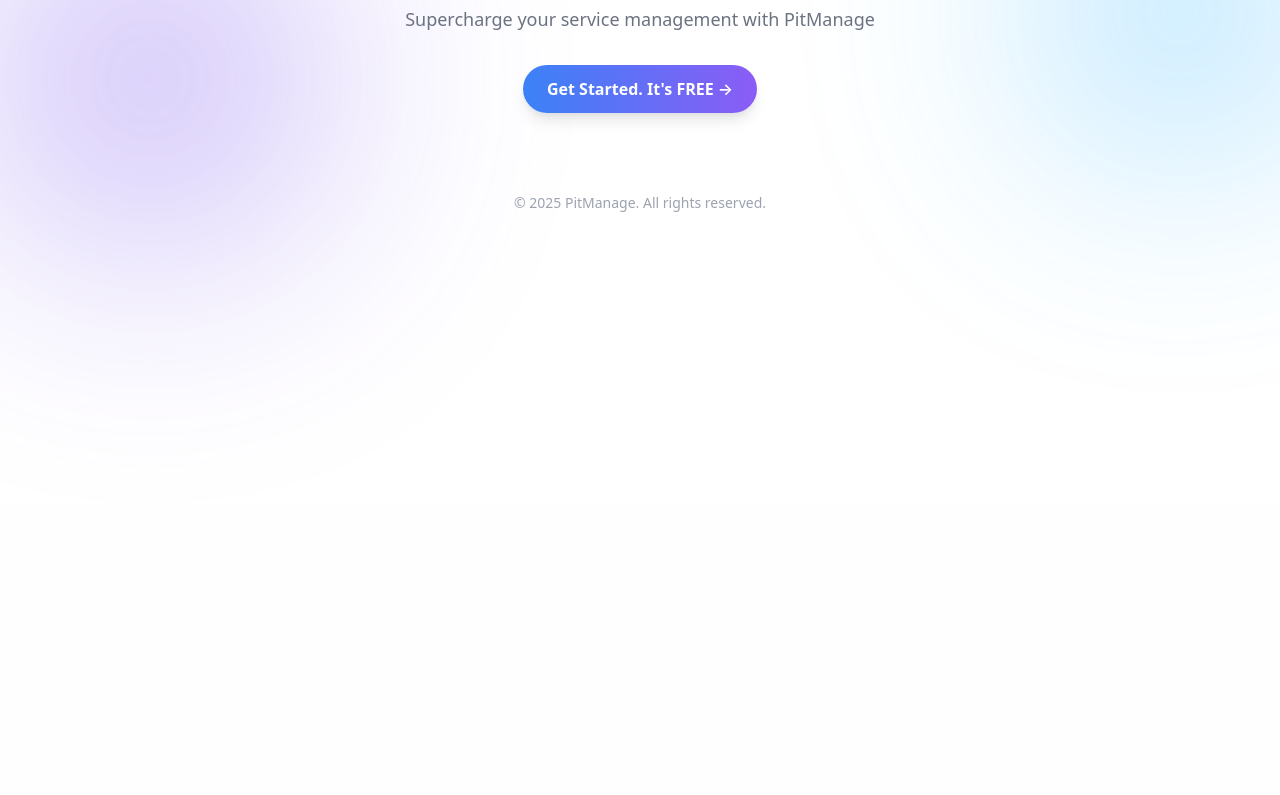
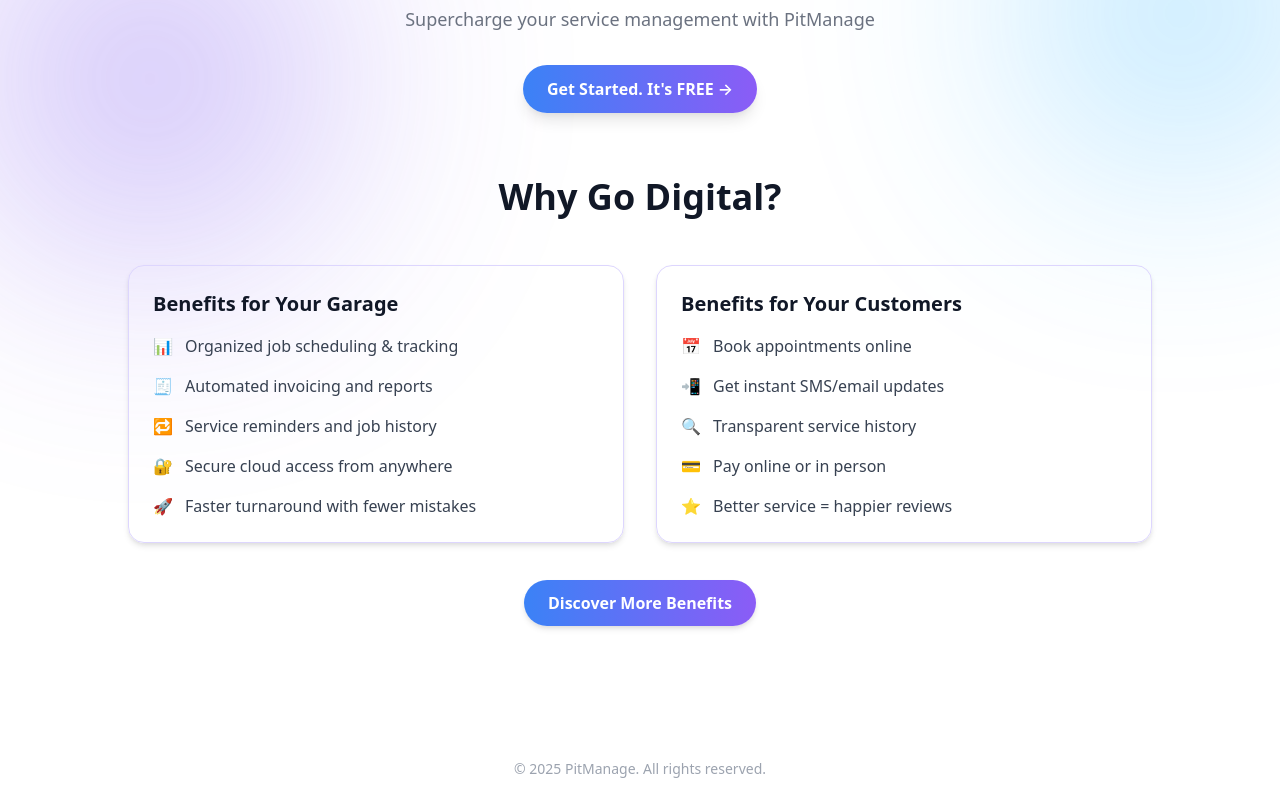
Before and after one commit to EdgarsMelnalksnis/pitManage, a PHP site: page / in a window 1280 px wide; the page is wider, and only the part inside the window is pictured. Shown: the part 295-1090 px from the top of that part. Before the commit the page ends 611 px from the top of that part, so only its background shows below. Run offline with PHP 8.4, Linux system fonts and the light colour scheme.

Commit message:
added Why go Digital section

```diff
--- a/index.php
+++ b/index.php
@@ -35,4 +35,39 @@
        Get Started. It's FREE →
     </a>
 </main>
+
+<section class="w-full text-gray-900 py-16 px-4 md:px-8 lg:px-20">
+  <h2 class="text-3xl md:text-4xl font-bold text-center mb-12">Why Go Digital?</h2>
+  <div class="grid grid-cols-1 md:grid-cols-2 gap-8 max-w-5xl mx-auto">
+    <!-- Garage Benefits -->
+    <div class="p-6 rounded-2xl border border-purple-200 shadow-md bg-white/80 backdrop-blur">
+      <h3 class="text-xl font-semibold mb-4">Benefits for Your Garage</h3>
+      <ul class="space-y-4 text-gray-700">
+        <li class="flex items-start"><span class="text-blue-500 mr-3">📊</span> Organized job scheduling & tracking</li>
+        <li class="flex items-start"><span class="text-blue-500 mr-3">🧾</span> Automated invoicing and reports</li>
+        <li class="flex items-start"><span class="text-blue-500 mr-3">🔁</span> Service reminders and job history</li>
+        <li class="flex items-start"><span class="text-blue-500 mr-3">🔐</span> Secure cloud access from anywhere</li>
+        <li class="flex items-start"><span class="text-blue-500 mr-3">🚀</span> Faster turnaround with fewer mistakes</li>
+      </ul>
+    </div>
+    <!-- Client Benefits -->
+    <div class="p-6 rounded-2xl border border-purple-200 shadow-md bg-white/80 backdrop-blur">
+      <h3 class="text-xl font-semibold mb-4">Benefits for Your Customers</h3>
+      <ul class="space-y-4 text-gray-700">
+        <li class="flex items-start"><span class="text-purple-500 mr-3">📅</span> Book appointments online</li>
+        <li class="flex items-start"><span class="text-purple-500 mr-3">📲</span> Get instant SMS/email updates</li>
+        <li class="flex items-start"><span class="text-purple-500 mr-3">🔍</span> Transparent service history</li>
+        <li class="flex items-start"><span class="text-purple-500 mr-3">💳</span> Pay online or in person</li>
+        <li class="flex items-start"><span class="text-purple-500 mr-3">⭐</span> Better service = happier reviews</li>
+      </ul>
+    </div>
+  </div>
+  <div class="text-center mt-12">
+    <a href="#" class="bg-gradient-to-r from-blue-500 to-purple-500 text-white font-semibold py-3 px-6 rounded-full shadow-md hover:scale-105 transition-all duration-300">
+      Discover More Benefits
+    </a>
+  </div>
+</section>
+
+</div>
 <?php include 'includes/footer.php'; ?>
```
